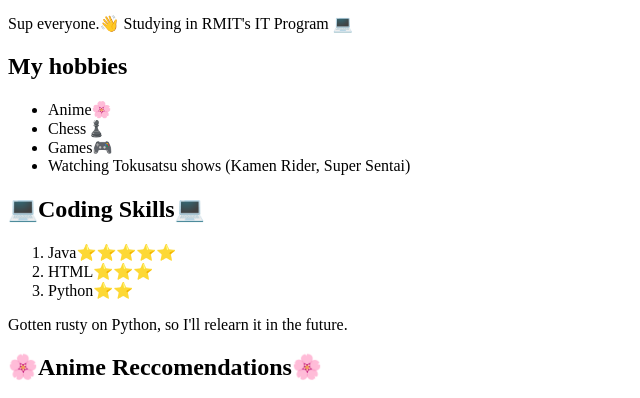
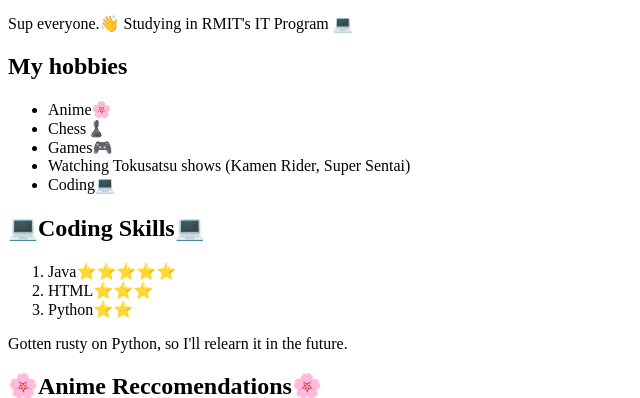
Before and after one commit to DT1323/DT1323, a plain HTML site: page index.html in a window 1280 px wide. Shown: the part 416-814 px from the top of the page, without its empty margins (0-640 px from the left). Drawn offline with Linux system fonts and the light colour scheme.

Commit message:
Initial commit

```diff
--- a/index.html
+++ b/index.html
@@ -25,6 +25,7 @@
             <li>Chess♟️</li>
             <li>Games🎮</li>
             <li>Watching Tokusatsu shows (Kamen Rider, Super Sentai)</li>
+            <li>Coding💻</li>
          </ul>
       </section>
       <section>
```
